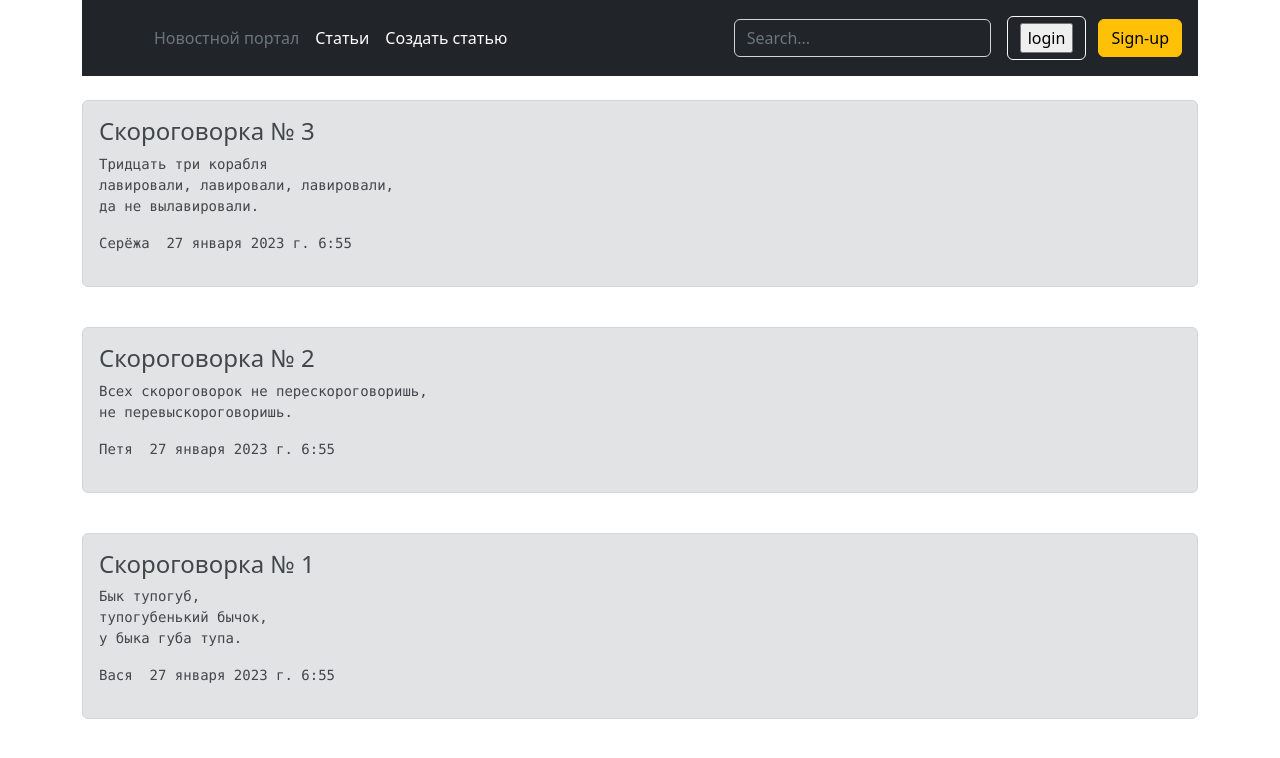
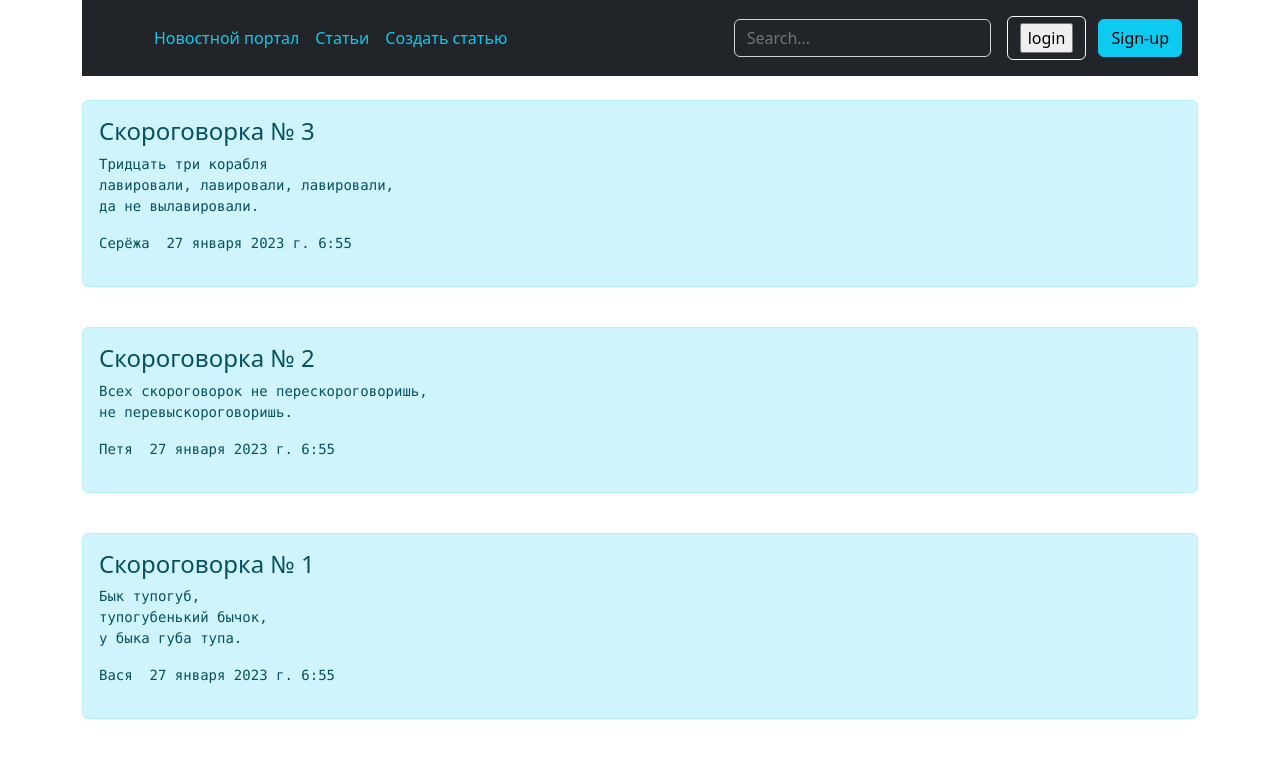
Before and after one commit to Vladislafff78/D5_News_portal, a Django app: page /posts in a window 1280 px wide. Shown: the top 758 px of the page. Run offline with Django 4.2, Linux system fonts and the light colour scheme; data comes from the database, SQL or seed files in the repository; both versions use the stored data as it was after the commit.

```diff
--- a/np_prj/np_app/templates/np_app/base.html
+++ b/np_prj/np_app/templates/np_app/base.html
@@ -14,9 +14,9 @@
         </a>
 
         <ul class="nav col-12 col-lg-auto me-lg-auto mb-2 justify-content-center mb-md-0">
-          <li><a href="/" class="nav-link px-2 text-secondary">Новостной портал</a></li>
-          <li><a href="{% url 'posts' %}" class="nav-link px-2 text-white">Статьи</a></li>
-          <li><a href="{% url 'create_post' %}" class="nav-link px-2 text-white">Создать статью</a></li>
+          <li><a href="/" class="nav-link px-2 text-info">Новостной портал</a></li>
+          <li><a href="{% url 'posts' %}" class="nav-link px-2 text-info">Статьи</a></li>
+          <li><a href="{% url 'create_post' %}" class="nav-link px-2 text-info">Создать статью</a></li>
         </ul>
 
         <form class="col-12 col-lg-auto mb-3 mb-lg-0 me-lg-3" role="search">
@@ -27,7 +27,7 @@
           <form method="post" class="btn btn-outline-light me-2" action="{% url 'login' %}"> {% csrf_token %}{{ form.as_p }}
               <input type="submit" value="login">
           </form>
-          <button type="button" class="btn btn-warning">Sign-up</button>
+          <button type="button" class="btn btn-info">Sign-up</button>
         </div>
       </div>
   </header>
--- a/np_prj/np_app/templates/np_app/posts.html
+++ b/np_prj/np_app/templates/np_app/posts.html
@@ -5,7 +5,7 @@
 {% block content %}
 {% for el in post %}
 <br>
-    <div class="alert alert-secondary">
+    <div class="alert alert-info">
         <h4>{{ el.post_title }}</h4>
         <pre>{{ el.post_text }}</pre>
        <pre>{{ el.post_author}}  {{ el.post_date }}</pre>
```
Also changed, not shown: np_prj/db.sqlite3.
